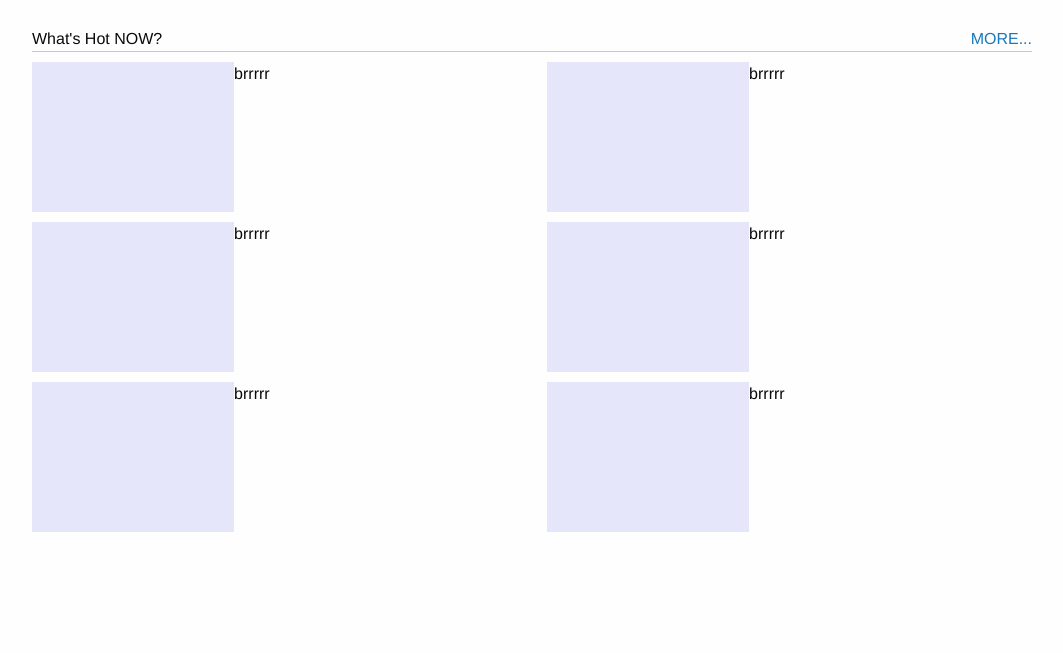
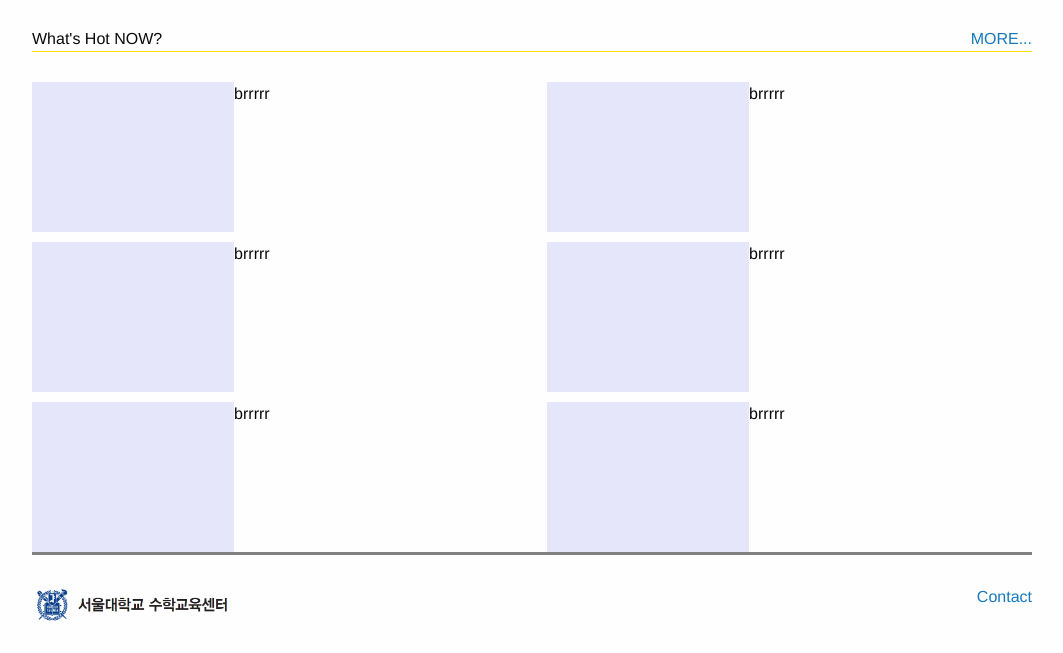
Before and after one commit to wanggoon1114/wanggoon1114.github.io, a plain HTML site: page mywork.html in a window 1280 px wide. Shown: the part 616-1269 px from the top of the page, without its empty margins (108-1171 px from the left). Before the commit the page ends 1148 px from the top, so only its background shows below. Drawn offline with nearby package versions, Linux system fonts and the light colour scheme.

Commit message:
workon170724

```diff
--- a/mywork.html
+++ b/mywork.html
@@ -46,7 +46,7 @@
         <div class="float-left"> What's Hot NOW?</div>
         <div class="float-right"><a href="">MORE...</a></div>
     </div>
-    <div class="sw-max-width">
+    <div class="sw-max-width sw-bottom-line">
         <div class="grid-x grid-margin-x">
             <div class="large-6 cell sw-card">
                 <div class="grid-x">
@@ -86,6 +86,10 @@
             </div>
         </div>
     </div>
+    <div class ="sw-max-width sw-bottom clearfix">
+        <div class="float-left"><a href="http://mathed.snu.ac.kr/" target="_blank"><img src="prac_img/수학교육센터.png" alt="" width="200px"></a></div>
+        <div class="float-right"><a href="mailto:hwwang1114@gmail.com">Contact</a></div>
+    </div>
     <script src="https://cdnjs.cloudflare.com/ajax/libs/jquery/3.2.1/jquery.min.js"></script>
     <script src="https://cdnjs.cloudflare.com/ajax/libs/foundation/6.4.1/js/foundation.min.js"></script>
     <script>
--- a/workstyle.css
+++ b/workstyle.css
@@ -44,3 +44,14 @@
     height: 150px;
     background-color: lavender;
 }
+
+.sw-bottom-line{
+    margin-top: 20px;
+    margin-bottom: 20px;
+    border-bottom: 3px solid gray;
+}
+
+.sw-bottom{
+    margin-top: 30px;
+    margin-bottom: 30px;
+}
```
Also changed, not shown: prac_img/수학교육센터.png (added).
